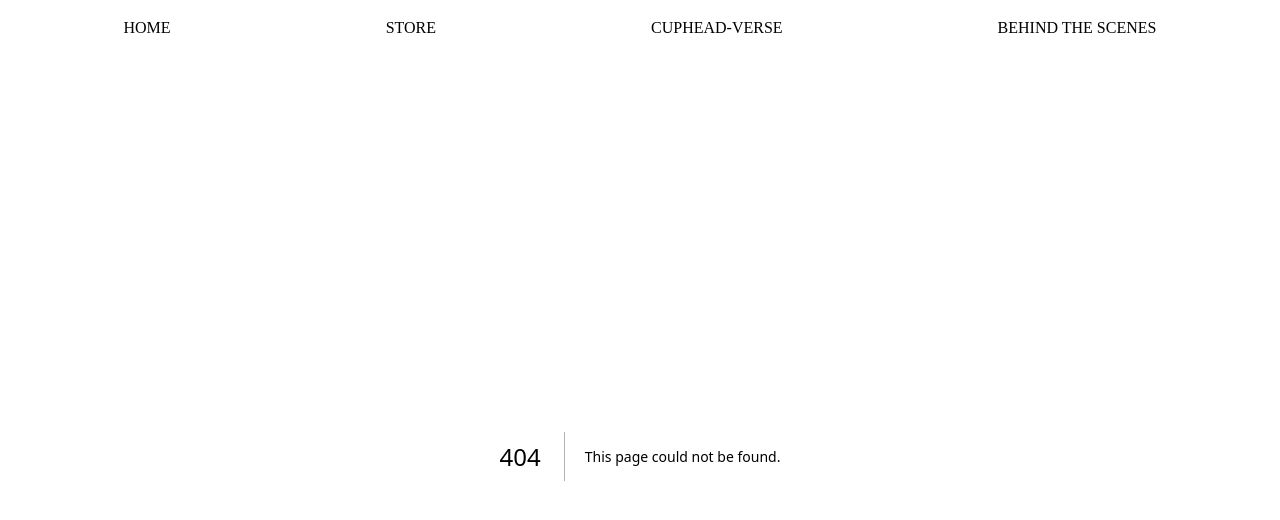
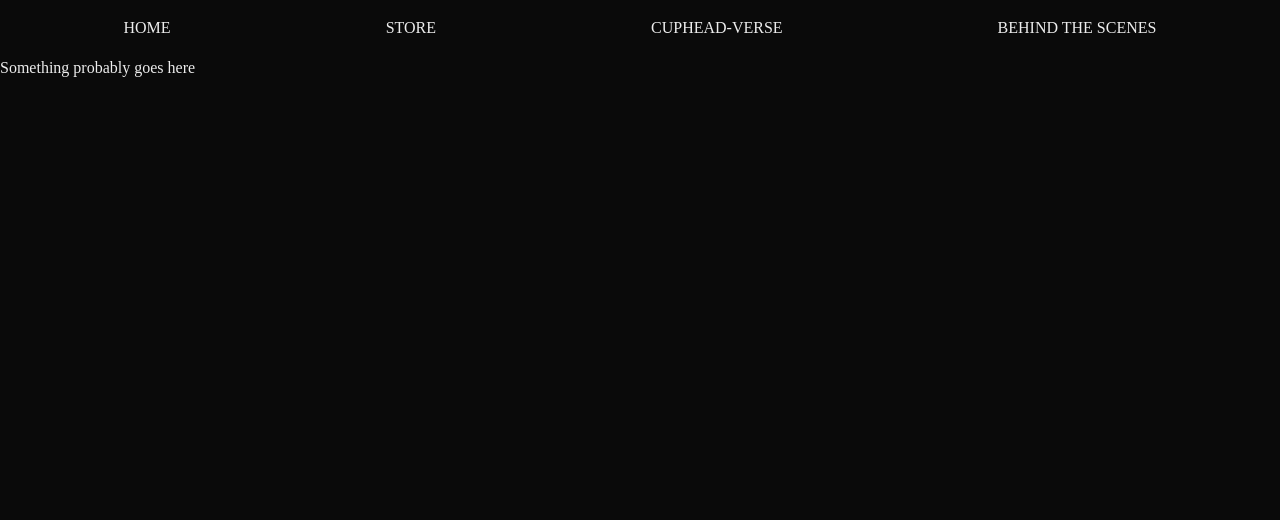
Before and after one commit to WilliamBendtsen/Cuphead, a Next.js app: page /behind-the-scenes/1 in a window 1280 px wide. Before the commit this address had no page. Shown: the top 520 px of the page. Built offline with nearby package versions, Linux system fonts and the light colour scheme.

Commit message:
branch merge, use server fix

```diff
--- /dev/null
+++ b/app/behind-the-scenes/[id]/page.tsx
@@ -0,0 +1,7 @@
+export default function BehindTheScenesId() {
+    return (
+        <div>
+            <h1>Something probably goes here</h1>
+        </div>
+    )
+}
--- a/app/behind-the-scenes/page.tsx
+++ b/app/behind-the-scenes/page.tsx
@@ -1,3 +1,5 @@
+"user server"
+
 import BehindTheScenesVideos from "../components/BehindTheScenesVideo"
 import BehindTheScenesMusic from "../components/BehindTheScenesMusic"
 import CupheadTrailer from "../components/CupheadTrailer"
--- a/app/components/BehindTheScenesMusic.tsx
+++ b/app/components/BehindTheScenesMusic.tsx
@@ -1,4 +1,6 @@
-export default function BehindTheScenesMusic() {
+"use server"
+
+export default async function BehindTheScenesMusic() {
     return (
         <div className="bg-stone-500 bg-opacity-30 p-5 m-10 rounded-2xl w-full sm:w-3/4 m-4 md:w-2/3 lg:w-1/3 flex items-center flex-col">
         <h1 className="text-2xl pb-3 text-white">The making of Cuphead tunes!</h1>
--- a/app/components/BehindTheScenesVideo.tsx
+++ b/app/components/BehindTheScenesVideo.tsx
@@ -1,4 +1,6 @@
-export default function BehindTheScenesVideos() {
+"use server"
+
+export default async function BehindTheScenesVideos() {
     return (
         <div className="bg-stone-500 bg-opacity-30 p-5 m-10 rounded-2xl w-full sm:w-3/4 m-4 md:w-2/3 lg:w-1/3 flex items-center flex-col">
         <h1 className="text-2xl pb-3 text-white">Making of Cuphead!</h1>
--- a/app/components/CupheadDlcTrailer.tsx
+++ b/app/components/CupheadDlcTrailer.tsx
@@ -1,5 +1,7 @@
+"use server"
 
-export default function CupheadDlcTrailer () {
+
+export default async function CupheadDlcTrailer () {
     return (
         <div className="bg-stone-500 bg-opacity-30 p-5 m-10 rounded-2xl w-full sm:w-3/4 m-4 md:w-2/3 lg:w-1/3 flex items-center flex-col">
         <h1 className="text-2xl pb-3 text-white">Making of Cuphead!</h1>
--- a/app/components/CupheadTrailer.tsx
+++ b/app/components/CupheadTrailer.tsx
@@ -1,4 +1,6 @@
-export default function CupheadTrailer () {
+"use server"
+
+export default async function CupheadTrailer () {
     return (
         <div className="bg-stone-500 bg-opacity-30 p-5 m-10 rounded-2xl w-full sm:w-3/4 m-4 md:w-2/3 lg:w-1/3 flex items-center flex-col">
         <h1 className="text-2xl pb-3 text-white">Making of Cuphead!</h1>
@@ -8,6 +10,7 @@ export default function CupheadTrailer () {
             title="The making of Cuphead tunes"
             width="560"
             height="315"
+
             className="rounded-2xl w-full"
         />
         <p className="text-base text-center py-2 text-white">The creation of Cuphead is an interesting story of creative thinking and out-of-the-box solutions, that created
```
